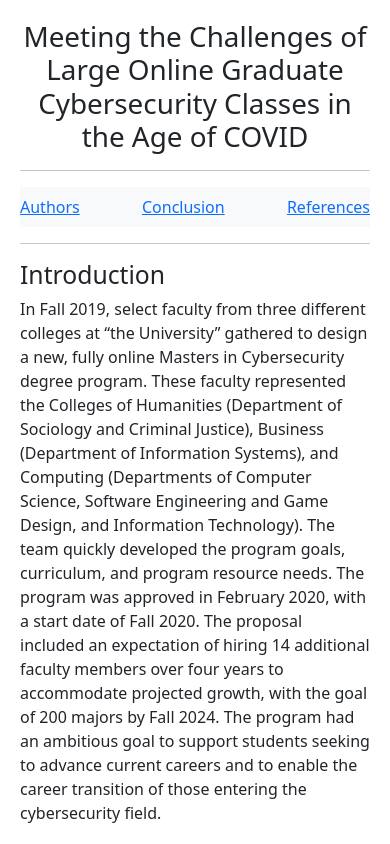
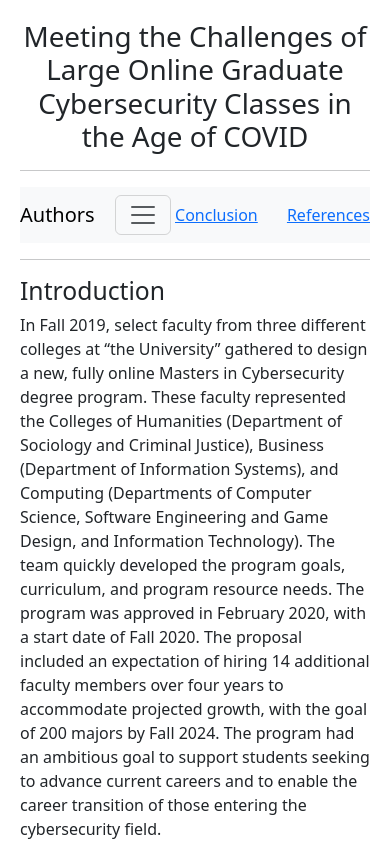
Before and after one commit to Tanujasontakke/Research-paper-lab2, a website: page itc505/homework/4.html in a window 390 px wide. Shown: the top 844 px of the page. Drawn offline with nearby package versions, Linux system fonts and the light colour scheme.

Commit message:
Update 4.html

```diff
--- a/itc505/homework/4.html
+++ b/itc505/homework/4.html
@@ -13,7 +13,11 @@
 </header>
 
 <nav class="navbar navbar-expand-lg bg-body-tertiary">
-	<a href="./authors.html">Authors</a>&nbsp;&nbsp;&nbsp;&nbsp;&nbsp;
+	<a class="navbar-brand" href="./authors.html">Authors</a>
+    <button class="navbar-toggler" type="button" data-bs-toggle="collapse" data-bs-target="#navbarSupportedContent" aria-controls="navbarSupportedContent" aria-expanded="false" aria-label="Toggle navigation">
+      <span class="navbar-toggler-icon"></span>
+    </button>
+	<!--<a href="./authors.html">Authors</a>&nbsp;&nbsp;&nbsp;&nbsp;&nbsp;-->
 	<a href="./conclusion.html">Conclusion</a>&nbsp;&nbsp;&nbsp;&nbsp;&nbsp;
 	<a href="./reference.html">References</a>
 </nav>
```
